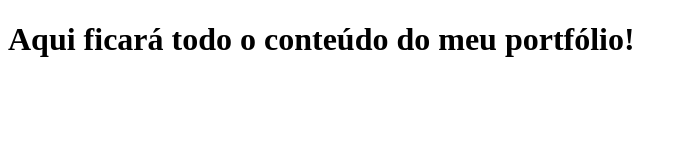
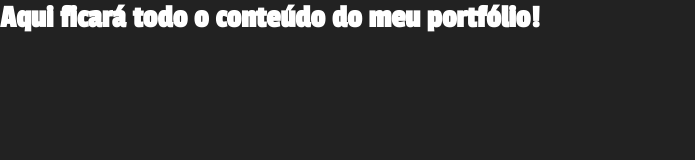
Before and after one commit to glaydsonkarl/glaydsonkarl.github.io, a plain HTML site: page index.html in a window 1280 px wide. Shown: the whole page, without its empty margins (0-695 px from the left). Drawn offline with Linux system fonts and the light colour scheme.

Commit message:
Modificação em estilo.css e indeex.html

```diff
--- a/estilo.css
+++ b/estilo.css
@@ -1 +1,18 @@
-estilo.css
+*{
+	margin:0;
+	padding:0;
+}
+body{
+	background:#222;
+	color:#FFF;
+	font-family: 'Bree Serif', serif;
+	font-size: 16px;
+}
+h1,
+h2,
+h3,
+h4,
+h5,
+h6{
+	font-family: 'Passion One', cursive;
+}
--- a/index.html
+++ b/index.html
@@ -2,7 +2,10 @@
 <html lang="en">
 <head>
 	<meta charset="UTF-8">
-	<title>Portfólio Glaydson Karl</title>
+	<title>Glaydson Karl</title>
+	<link rel="stylesheet" href="estilo.css">
+	<link href='https://fonts.googleapis.com/css?family=Bree+Serif' rel='stylesheet' type='text/css'>
+	<link href='https://fonts.googleapis.com/css?family=Passion+One' rel='stylesheet' type='text/css'>
 </head>
 <body>
 	<h1>Aqui ficará todo o conteúdo do meu portfólio!</h1>
```
